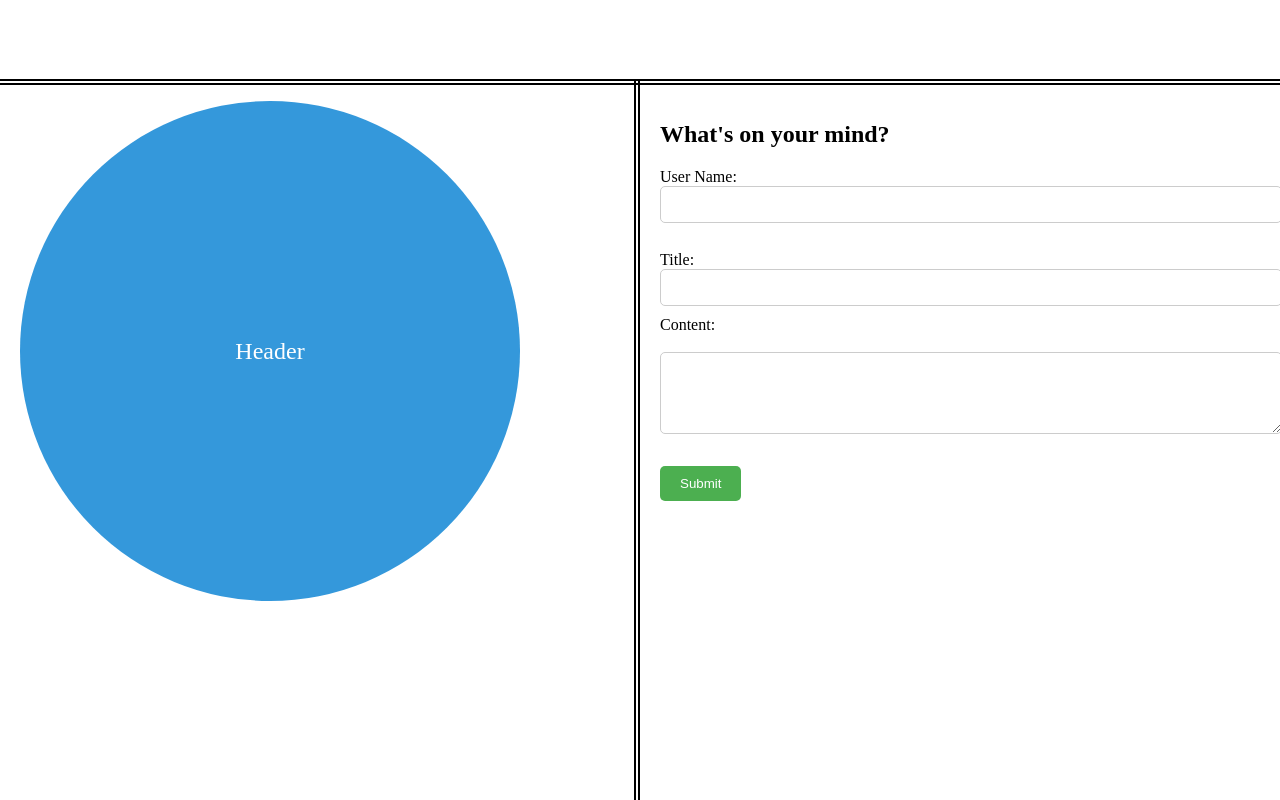
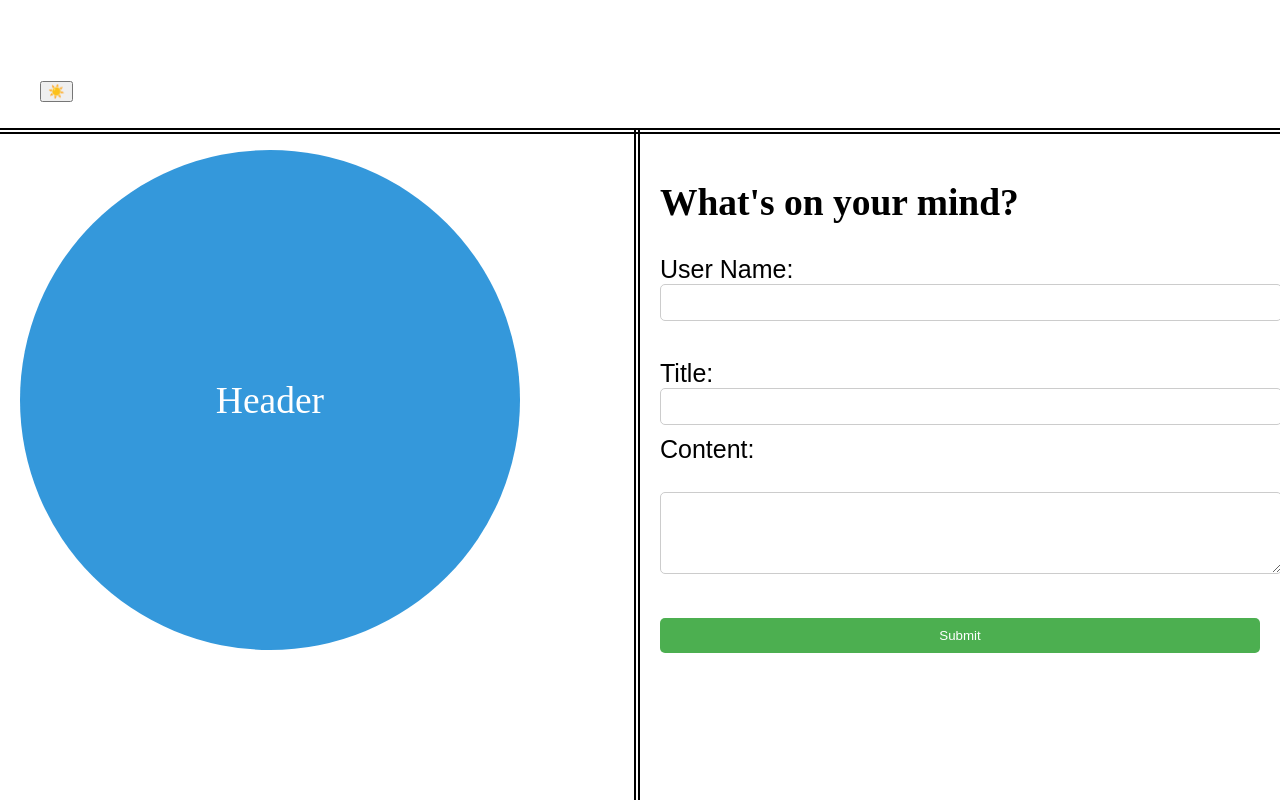
Before and after one commit to RasXBer/blogform, a plain HTML site: page index.html in a window 1280 px wide. Shown: the top 800 px of the page. Drawn offline with Linux system fonts and the light colour scheme.

Commit message:
updates to js and css

```diff
--- a/assets/css/blog.css
+++ b/assets/css/blog.css
@@ -1,11 +1,35 @@
+header {
+    padding: 40px;
+ }
+
+ header {
+    text-align: left; /* Center the text within the header */
+    position: relative; /* Positioning context for pseudo-elements */
+    height: 20px;
+    width: 100%;
+}
+
+header::after {
+    content: "";
+    position: absolute;
+    bottom: 4px; /* Adjust this value to control the distance of the double line from the text */
+    left: 0;
+    width: 100%;
+    border-bottom: 6px double black; /* First line */
+
+}
+.backbtn {
+    text-align: right;
+}
+h1 {
+    margin-bottom: 20px;
+}
+
 .container {
     margin: 50px auto;
     width: 80%;
-    text-align: center;
-}
-
-h1 {
-    margin-bottom: 20px;
+    text-align: left;
+    border-color: black;
 }
 
 .blog-post {
@@ -13,5 +37,18 @@ h1 {
     padding: 20px;
     border: 1px solid #ccc;
     border-radius: 5px;
-    background-color: #f9f9f9;
-}
+    background-color: black;
+   }
+
+body {
+    padding: 25px;
+    background-color: white;
+    color: black;
+    font-size: 15px;
+    font-family: Arial, Helvetica, sans-serif;
+    }
+
+.dark-mode {
+    background-color: black;
+    color: white;
+  }
--- a/assets/css/styles.css
+++ b/assets/css/styles.css
@@ -4,19 +4,27 @@
 } */
 
 body {
+    padding: 25px;
+    background-color: white;
+    color: black;
+    font-size: 25px;
     margin: 0;
     padding: 0;
+  }
 
-}
+.dark-mode {
+    background-color: black;
+    color: white;
+  }
 
 header {
     padding: 40px;
  }
 
  header {
-    text-align: center; /* Center the text within the header */
+    text-align: left; /* Center the text within the header */
     position: relative; /* Positioning context for pseudo-elements */
-    height: 1px;
+    height: 50px;
     width: 100%;
 }
 
@@ -70,6 +78,7 @@ form {
 label {
     display: block;
     width: 600px;
+    font-family: Arial, Helvetica, sans-serif;
 }
 
 input[type="userName"],
@@ -81,9 +90,11 @@ textarea {
     border: 1px solid #ccc;
     border-radius: 5px;
     box-sizing: border-box 100px;
+    font-family: Arial, Helvetica, sans-serif;
 }
 
 input[type="submit"] {
+    width: 100%;
     background-color: #4CAF50;
     color: white;
     padding: 10px 20px;
--- a/assets/js/script.js
+++ b/assets/js/script.js
@@ -1,6 +1,6 @@
 // document.getElementById("myForm").addEventListener("submit", function(event){
 
-
+var blogList=JSON.parse(localStorage.getItem("myForm") ) || []
 const form = document.getElementById('myForm');
 
 form.addEventListener('submit', function(event) {
@@ -17,10 +17,19 @@ form.addEventListener('submit', function(event) {
         title: title,
         content: content
     };
-
+blogList.push(myBlog)
     // Store object in localStorage
-    localStorage.setItem('myForm', JSON.stringify(myBlog));
+    localStorage.setItem('myForm', JSON.stringify(blogList));
 
     // Optionally, you can redirect the user to another page
     window.location.href = 'blog.html';
 });
+
+document.getElementById('userName').value ='';
+document.getElementById('title').value ='';
+document.getElementById('content').value ='';
+
+function myFunction() {
+    var element = document.body;
+    element.classList.toggle("dark-mode");
+ }
--- a/index.html
+++ b/index.html
@@ -11,6 +11,8 @@
 <body>
     <header>
         <h1></h1>
+        <button onclick="myFunction()">☀️</button>
+
     </header>
     <div class="container">
         <div class="left-section">
```
Also changed, not shown: assets/js/blog.js (+23 -4 lines), blog.html (+10 -5 lines), 1 other file.
